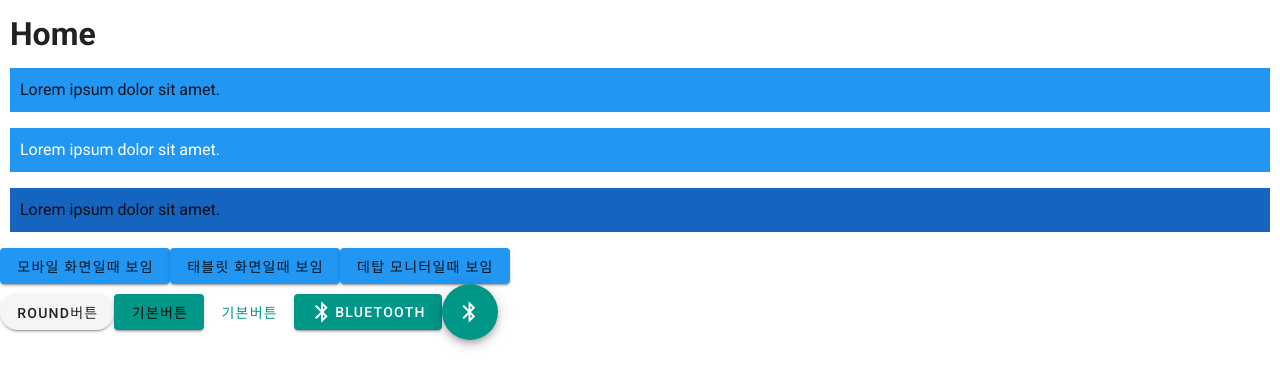
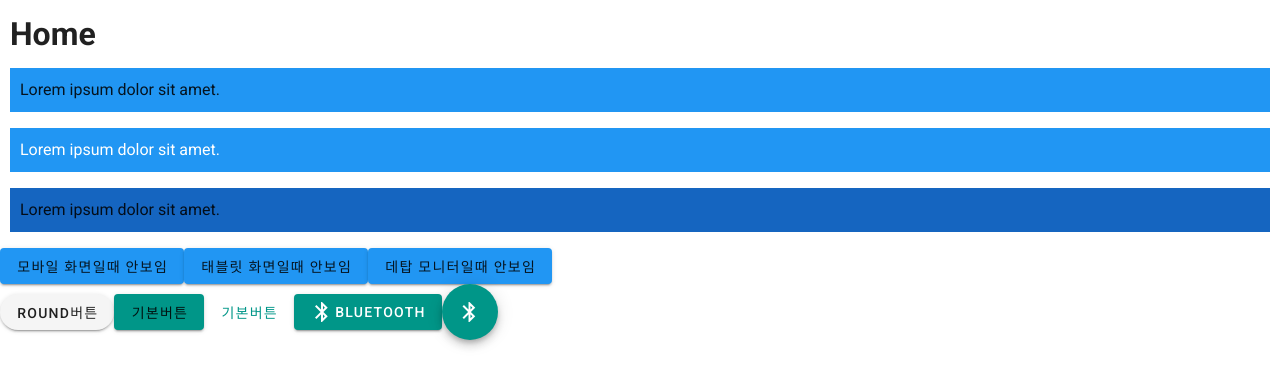
Before and after one commit to SeoHwiDo/VueStudy, a Vue app: page / in a window 1280 px wide. Shown: the top 386 px of the page. Built offline with nearby package versions, Linux system fonts and the light colour scheme.

Commit message:
add toolbar[add]

```diff
--- a/src/components/Home.vue
+++ b/src/components/Home.vue
@@ -4,9 +4,9 @@
         <p class="blue lighten-5-red--text">Lorem ipsum dolor sit amet.</p>
         <p class="blue white--text">Lorem ipsum dolor sit amet.</p>
         <p class="blue darken-3">Lorem ipsum dolor sit amet.</p>
-<v-btn color="blue" class="hidden-xs-only">모바일 화면일때 보임</v-btn>
-<v-btn color="blue" class="hidden-sm-only">태블릿 화면일때 보임</v-btn>
-<v-btn color="blue" class="hidden-md-only">데탑 모니터일때 보임</v-btn>
+        <v-btn color="blue" class="hidden-xs-only">모바일 화면일때 안보임</v-btn>
+        <v-btn color="blue" class="hidden-sm-only">태블릿 화면일때 안보임</v-btn>
+        <v-btn color="blue" class="hidden-md-only">데탑 모니터일때 안보임</v-btn>
     </div>
 </template>
 <style>
```
